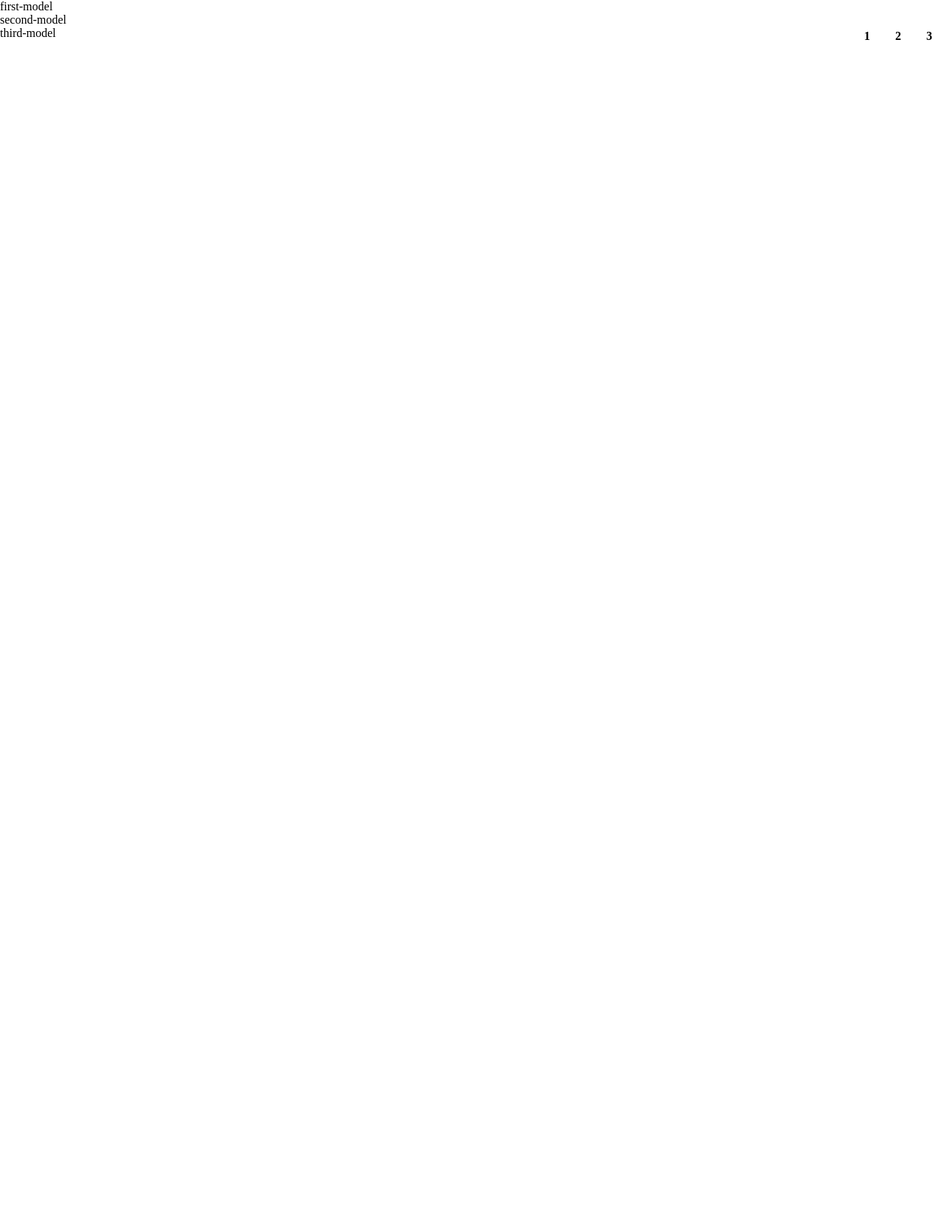
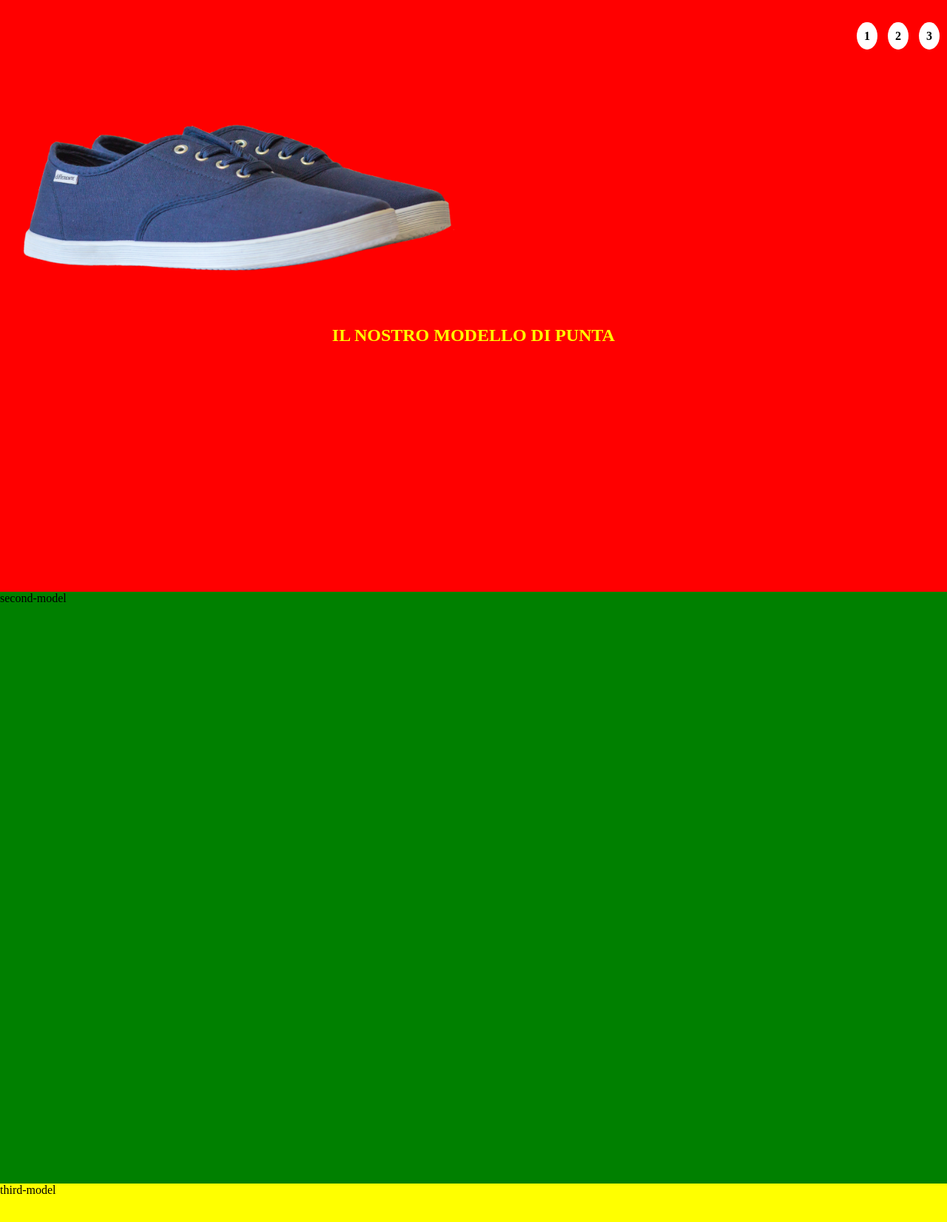
Before and after one commit to MEMiceli/htmlcss-shoes, a plain HTML site: page index.html in a window 1280 px wide. Shown: the whole page at 74% size. Before the commit the page ends 800 px from the top, so only its background shows below. Drawn offline with Linux system fonts and the light colour scheme.

Commit message:
scarpa inserita da posizionare

```diff
--- a/css/style.css
+++ b/css/style.css
@@ -3,7 +3,9 @@
     padding:0;
     box-sizing: 0;
 }
-
+html {
+    scroll-behavior: smooth;
+}
 /* commons */
 
 .container{
@@ -32,5 +34,34 @@ header{
     padding: 10px;
     text-align: center;
     margin-left: 10px;
+}
+/* section{
+    position:relative
+}
 
+    /* model */
+
+.first-model{
+    height: 100vh;
+    background-color: red;
 }
+.second-model{
+    height: 100vh;
+    background-color: green;
+}
+.third-model{
+    height: 100vh;
+    background-color: yellow;
+}
+img{
+    width: 654px;
+    /* position: absolute;
+    top: 50%;
+    left: 50%;
+    transform: translate(-50%, -50%); */
+}
+h2{
+    text-transform: uppercase;
+    text-align: center;
+    color: yellow;
+}
--- a/index.html
+++ b/index.html
@@ -14,13 +14,13 @@
             <nav class="main-nav">
                 <ul>
                     <li>
-                        <a href="#"><strong>1</strong></a>
+                        <a href="#first"><strong>1</strong></a>
                     </li>
                     <li>
-                        <a href="#"><strong>2</strong></a>
+                        <a href="#second"><strong>2</strong></a>
                     </li>
                     <li>
-                        <a href="#"><strong>3</strong></a>
+                        <a href="#third"><strong>3</strong></a>
                     </li>
                 </ul>
             </nav>
@@ -28,9 +28,18 @@
     </header>
     <!--/header with nav -->
     <main>
-        <div class="first-model">first-model</div>
-        <div class="second-model">second-model</div>
-        <div class="third-model">third-model</div>
+        <div class="first-model" id="first">
+            <div class="shoes">
+                <img src="img/01.png" alt="scarpa">
+                <h2>Il nostro modello di punta</h2>
+            </div>
+        </div>
+        <div class="second-model" id="second">second-model
+
+        </div>
+        <div class="third-model" id="third">third-model
+
+        </div>
     </main>
 
 </body>
```
